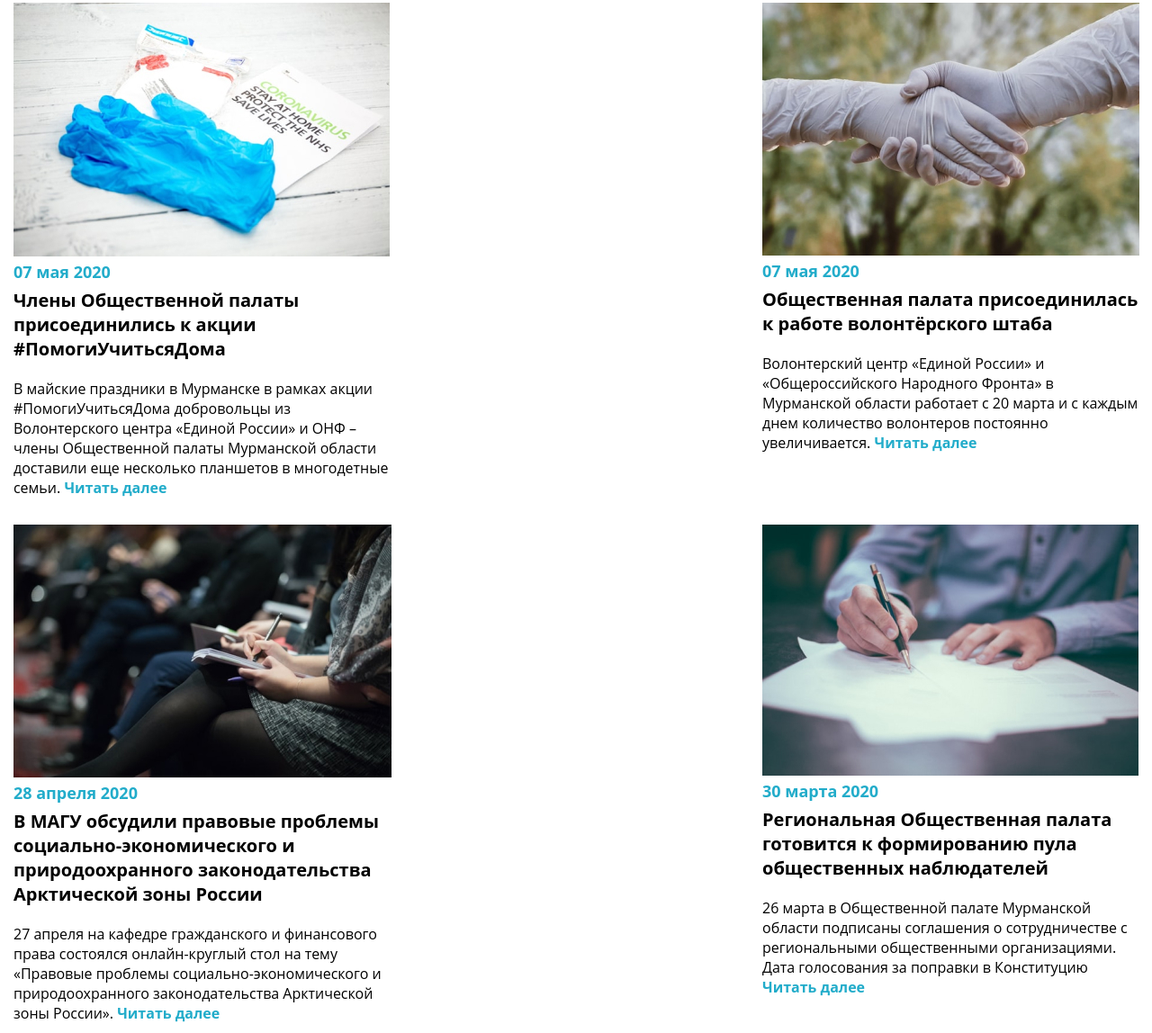
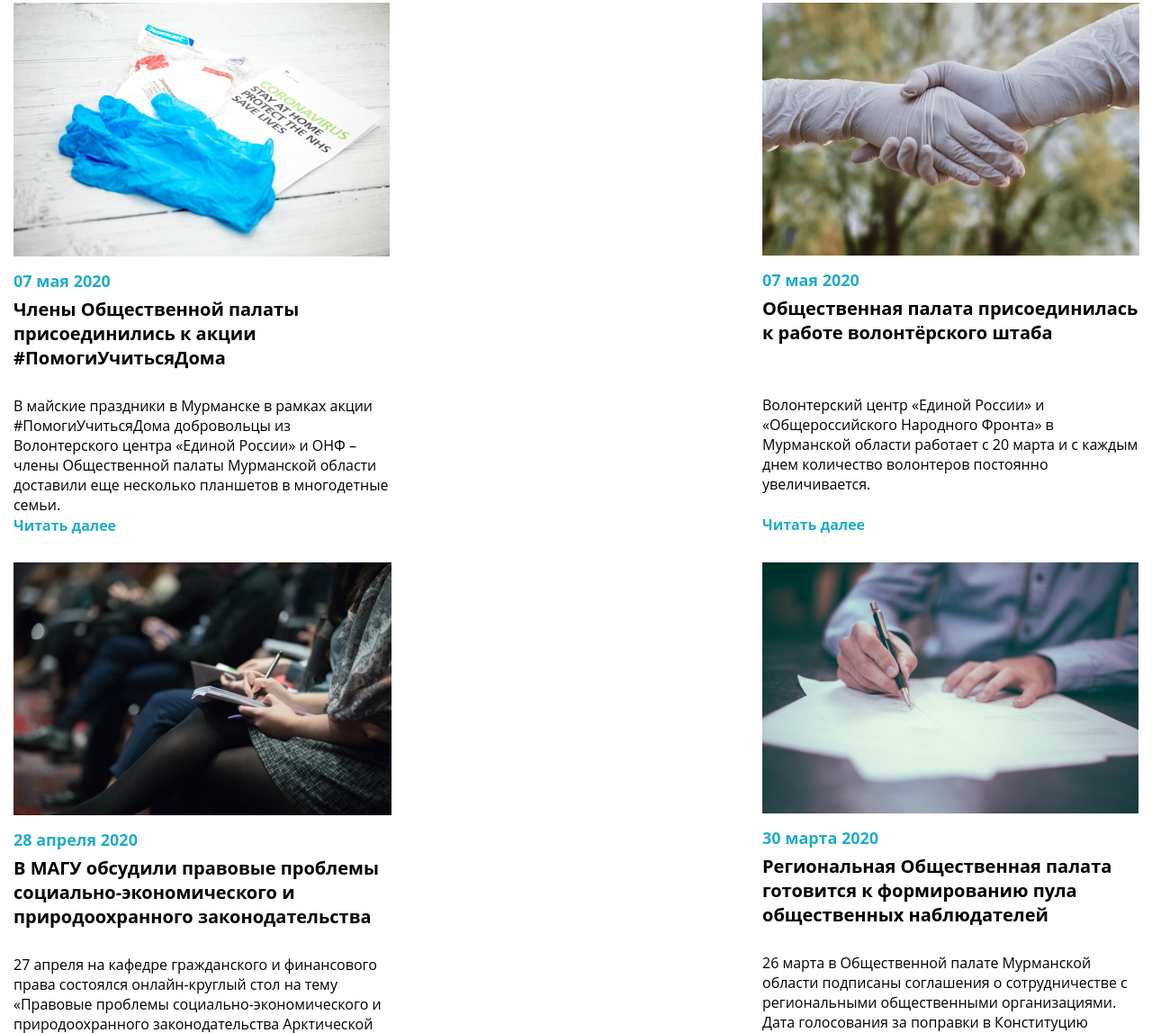
Before and after one commit to medvedium/OPMO, a website: page src/index.html in a window 1280 px wide. Shown: the part 731-1879 px from the top of the page at 90% size. Drawn offline with nearby package versions, Linux system fonts and the light colour scheme; files that its build step writes are made by us from their sources.

Commit message:
working news

```diff
--- a/src/index.html
+++ b/src/index.html
@@ -148,7 +148,8 @@
                         <img src="img/news/news-1.jpg" alt="" class="news__item--image">
                         <div class="news__item--date">07 мая 2020</div>
                         <div class="news__item--name">Члены Общественной палаты присоединились к акции
-                            #ПомогиУчитьсяДома</div>
+                            #ПомогиУчитьсяДома
+                        </div>
                         <div class="news__item--short-text">В майские праздники в Мурманске в рамках акции
                             #ПомогиУчитьсяДома добровольцы из Волонтерского центра «Единой России» и ОНФ – члены
                             Общественной палаты Мурманской области доставили еще несколько планшетов в многодетные
@@ -164,8 +165,9 @@
                             Общественная палата присоединилась к работе волонтёрского штаба
                         </div>
                         <div class="news__item--short-text">
-                            Волонтерский центр «Единой России» и «Общероссийского Народного Фронта» в Мурманской области
-                            работает с 20 марта и с каждым днем количество волонтеров постоянно увеличивается.
+                            <p>Волонтерский центр «Единой России» и «Общероссийского Народного Фронта» в Мурманской
+                                области
+                                работает с 20 марта и с каждым днем количество волонтеров постоянно увеличивается.</p>
                             <a href="#" class="news__item--read-more">Читать далее</a>
                         </div>
                     </div>
@@ -174,7 +176,7 @@
                         <img src="img/news/news-3.jpg" alt="" class="news__item--image">
                         <div class="news__item--date">28 апреля 2020</div>
                         <div class="news__item--name">В МАГУ обсудили правовые проблемы социально-экономического и
-                            природоохранного законодательства Арктической зоны России</div>
+                            природоохранного законодательства</div>
                         <div class="news__item--short-text">27 апреля на кафедре гражданского и финансового права
                             состоялся онлайн-круглый стол на тему «Правовые проблемы социально-экономического и
                             природоохранного законодательства Арктической зоны России».
@@ -211,7 +213,7 @@
                         <img src="img/news/news-6.jpg" alt="" class="news__item--image">
                         <div class="news__item--date">26 марта 2020</div>
                         <div class="news__item--name">Общественная палата Мурманской области начинает прием предложений
-                            о кандидатурах для назначения общественных наблюдателей
+                            о кандидатурах для назначения...
                         </div>
                         <div class="news__item--short-text">В целях наблюдения за проведением общероссийского
                             голосования по вопросу одобрения изменений в Конституцию Российской Федерации Общественная
--- a/src/scss/news.scss
+++ b/src/scss/news.scss
@@ -14,7 +14,7 @@
       font-weight: 700;
       font-size: 18px;
       line-height: 25px;
-      margin-top: 5px;
+      margin-top: 15px;
       margin-bottom: 5px;
     }
     &--name {
@@ -22,11 +22,18 @@
       font-size: 20px;
       line-height: 27px;
       margin-bottom: 20px;
+      min-height: 90px;
     }
     &--short-text {
       font-weight: 400;
       font-size: 16px;
       line-height: 22px;
+
+      min-height: 155px;
+
+      display: flex;
+      flex-direction: column;
+      justify-content: space-between;
     }
     &--read-more {
       color: $secondary;
```
